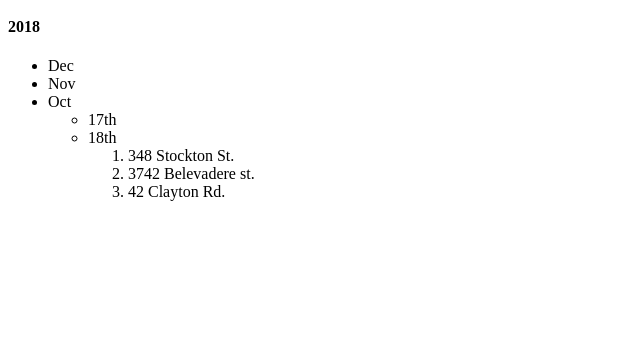
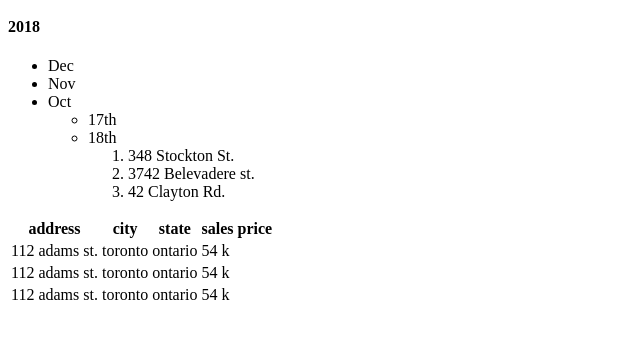
Before and after one commit to moemursi/realty, a plain HTML site: page real-estate-listings.html in a window 1280 px wide. Shown: the part 152-490 px from the top of the page, without its empty margins (0-640 px from the left). Drawn offline with Linux system fonts and the light colour scheme.

Commit message:
added table to listings

```diff
--- a/real-estate-listings.html
+++ b/real-estate-listings.html
@@ -30,5 +30,31 @@
         </ul>
       </li>
     </ul>
+    <table>
+      <tr>
+        <th>address</th>
+        <th>city</th>
+        <th>state</th>
+        <th>sales price</th>
+      </tr>
+      <tr>
+        <td>112 adams st.</td>
+        <td>toronto</td>
+        <td>ontario</td>
+        <td>54 k</td>
+      </tr>
+      <tr>
+        <td>112 adams st.</td>
+        <td>toronto</td>
+        <td>ontario</td>
+        <td>54 k</td>
+      </tr>
+      <tr>
+        <td>112 adams st.</td>
+        <td>toronto</td>
+        <td>ontario</td>
+        <td>54 k</td>
+      </tr>
+    </table>
   </body>
 </html>
```
